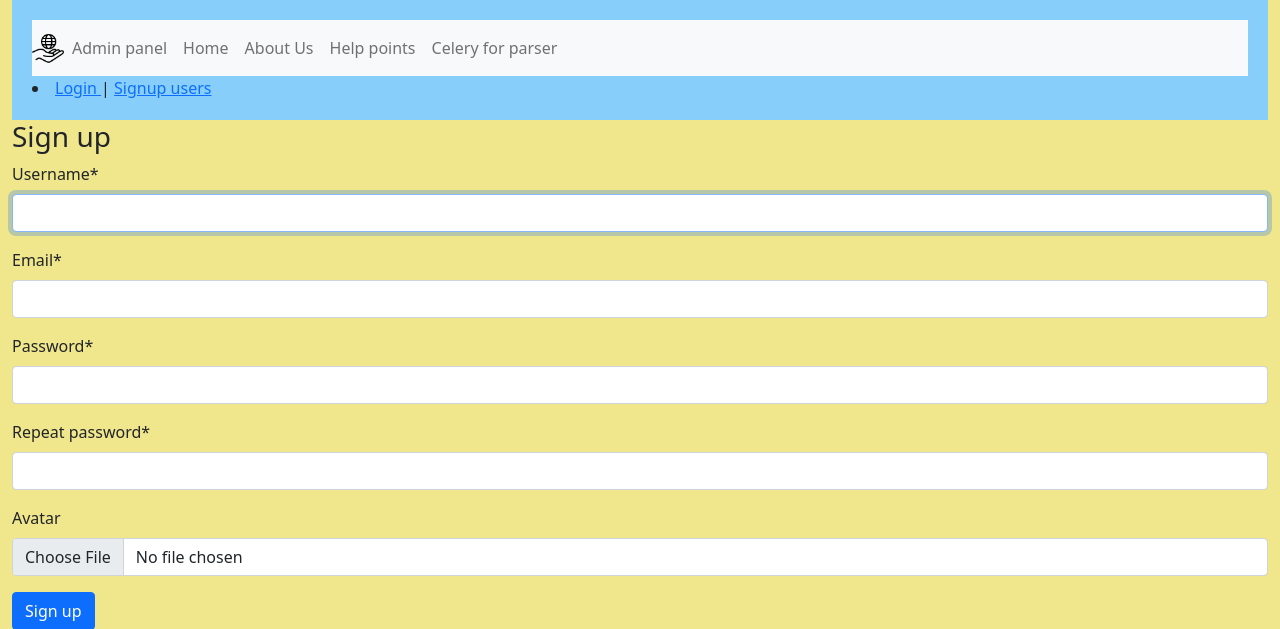
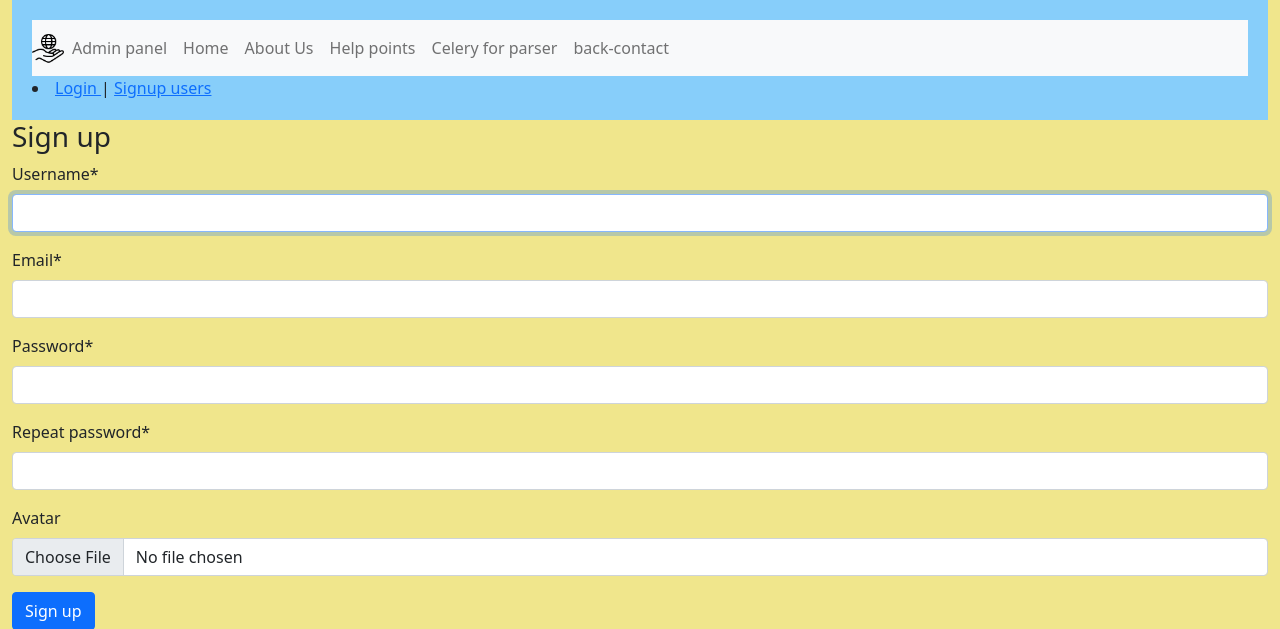
Before and after one commit to natali-chystyakova/parser_help_point_for_victims, a Django app: page /user/signup/ in a window 1280 px wide. Shown: the top 629 px of the page. Run offline with Django 4.2, Linux system fonts and the light colour scheme; parts of the project's set-up code (start-up, migrations or seed data) failed here and were passed over; some libraries are stand-ins or nearby versions.

Commit message:
add back-contact

```diff
--- a/apps/templates/_helpers/_header.html
+++ b/apps/templates/_helpers/_header.html
@@ -20,6 +20,9 @@
             </li>
             <li class="nav-item">
                 <a class="nav-link" href="{% url 'celery_for_parser:index' %}">Celery for parser</a>
+            </li>
+            <li class="nav-item">
+                <a class="nav-link" href="{% url 'project_functionality:contact' %}">back-contact</a>
             </li>
             {% if user.is_authenticated %}
                 <li class="nav-item">
```
